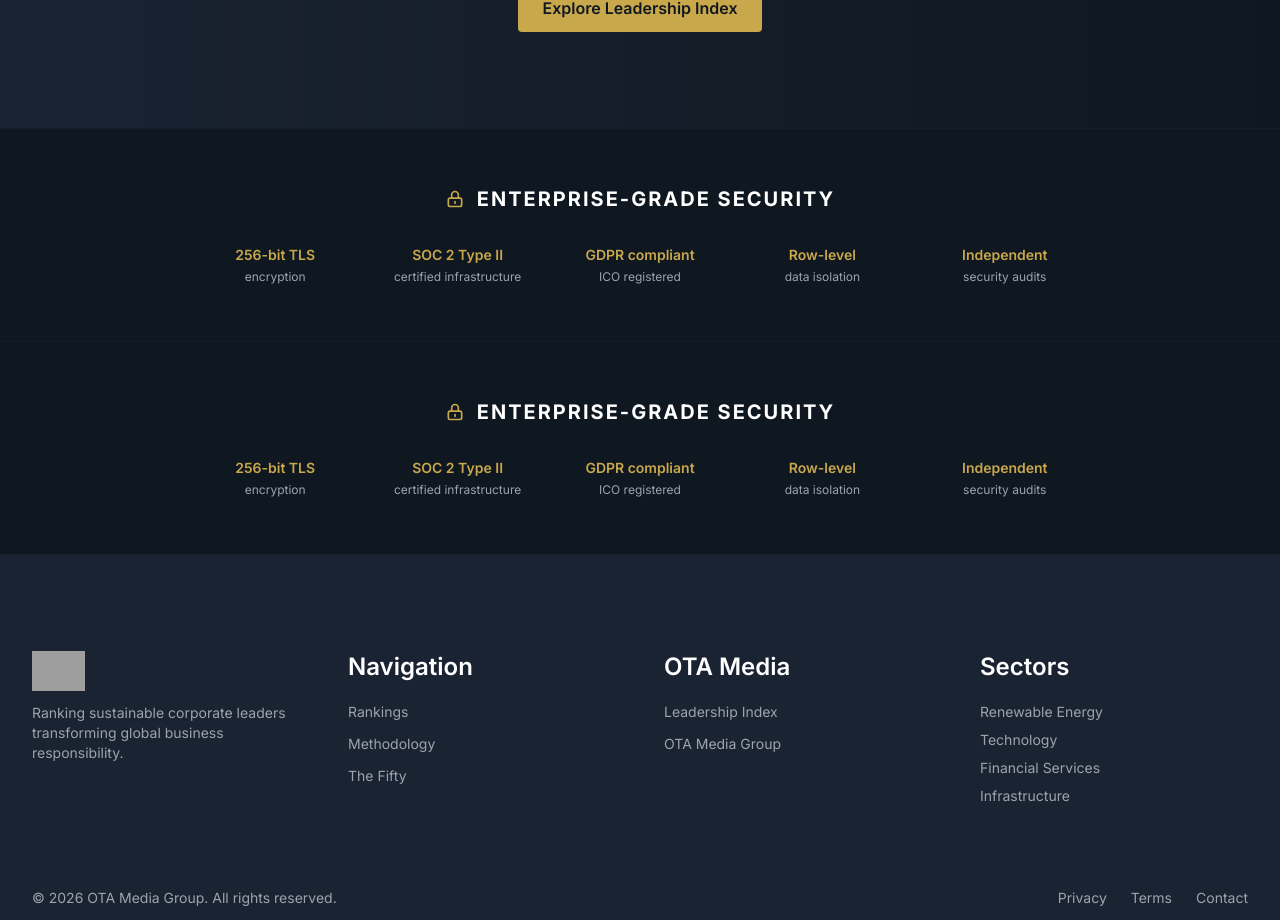
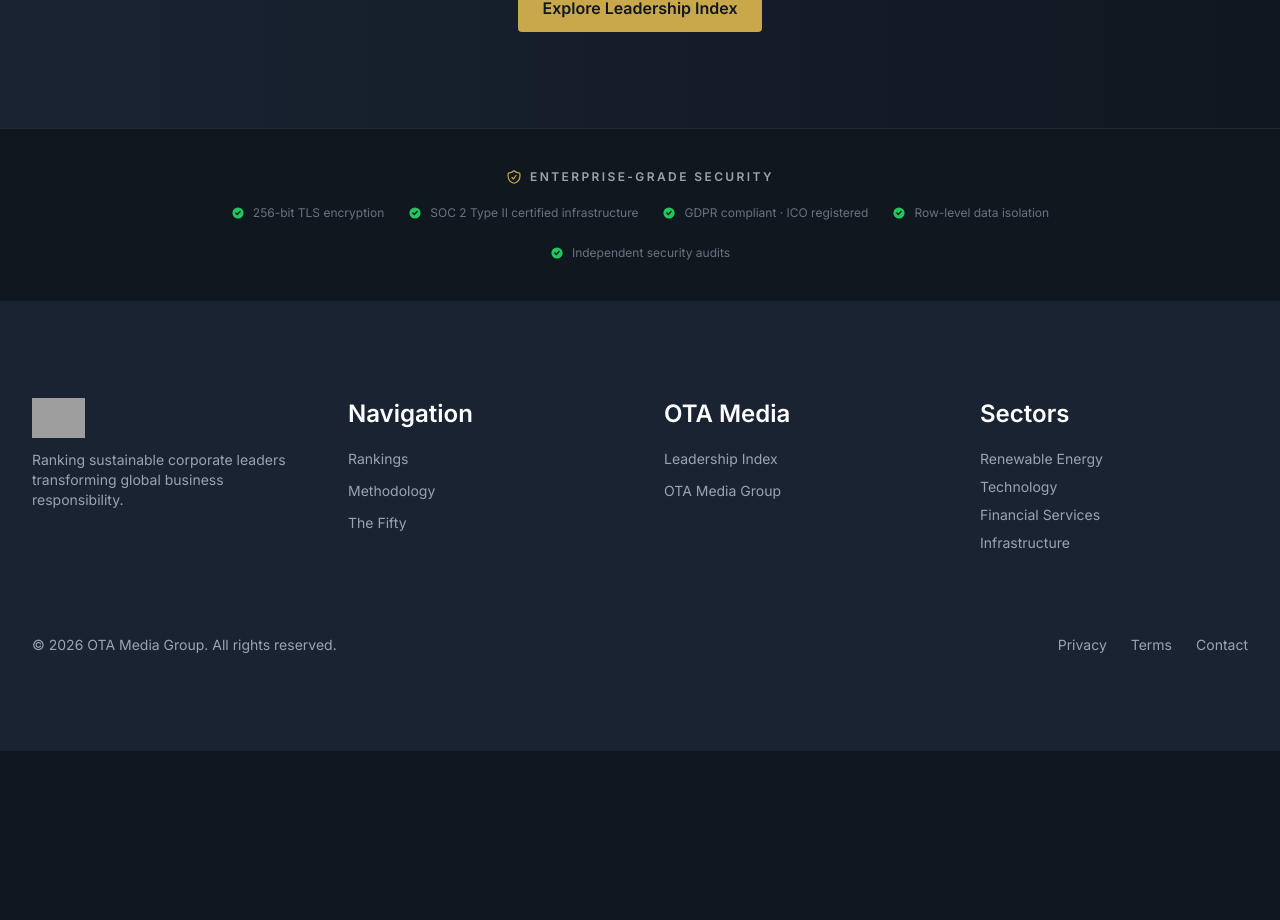
Before and after one commit to otamediagroup/global-100, a Next.js app: page / in a window 1280 px wide. Shown: the part 11080-12000 px from the top of the page. After the commit the page ends 11831 px from the top, so only its background shows below. Built offline with nearby package versions, Linux system fonts and the light colour scheme; grey boxes are pictures that could not be loaded.

Commit message:
Replace duplicate security banners with single TrustBar matching LI/Fifty branding

```diff
--- a/src/app/page.tsx
+++ b/src/app/page.tsx
@@ -210,78 +210,38 @@ export default function Home() {
         </div>
       </section>
 
-      {/* Enterprise Security Banner */}
-      <section className="py-10 md:py-14 border-t border-navy/50 bg-dark">
-        <div className="container-custom">
-          <div className="text-center mb-8">
-            <div className="flex items-center justify-center gap-3 mb-3">
-              <svg className="w-5 h-5 text-gold" fill="none" viewBox="0 0 24 24" stroke="currentColor" strokeWidth={2}>
-                <path strokeLinecap="round" strokeLinejoin="round" d="M12 15v2m-6 4h12a2 2 0 002-2v-6a2 2 0 00-2-2H6a2 2 0 00-2 2v6a2 2 0 002 2zm10-10V7a4 4 0 00-8 0v4h8z" />
-              </svg>
-              <h3 className="text-lg md:text-xl font-bold tracking-widest uppercase text-white">
-                Enterprise-Grade Security
-              </h3>
-            </div>
+      {/* Trust Bar - Enterprise Security (matches Leadership Index / The Fifty) */}
+      <section className="border-t border-gray-700/50 bg-dark/80 py-10 px-6">
+        <div className="max-w-4xl mx-auto text-center space-y-5">
+          <div className="flex items-center justify-center gap-2">
+            <svg className="w-4 h-4 text-gold" fill="none" viewBox="0 0 24 24" strokeWidth={1.8} stroke="currentColor">
+              <path strokeLinecap="round" strokeLinejoin="round" d="M9 12.75L11.25 15 15 9.75m-3-7.036A11.959 11.959 0 013.598 6 11.99 11.99 0 003 9.749c0 5.592 3.824 10.29 9 11.623 5.176-1.332 9-6.03 9-11.622 0-1.31-.21-2.571-.598-3.751h-.152c-3.196 0-6.1-1.248-8.25-3.285z" />
+            </svg>
+            <p className="text-xs font-semibold tracking-[0.2em] uppercase text-gray-400">
+              Enterprise-Grade Security
+            </p>
           </div>
-          <div className="grid grid-cols-2 md:grid-cols-5 gap-6 md:gap-4 max-w-4xl mx-auto text-center">
-            <div>
-              <p className="text-sm font-semibold text-gold mb-1">256-bit TLS</p>
-              <p className="text-xs text-gray-400">encryption</p>
-            </div>
-            <div>
-              <p className="text-sm font-semibold text-gold mb-1">SOC 2 Type II</p>
-              <p className="text-xs text-gray-400">certified infrastructure</p>
-            </div>
-            <div>
-              <p className="text-sm font-semibold text-gold mb-1">GDPR compliant</p>
-              <p className="text-xs text-gray-400">ICO registered</p>
-            </div>
-            <div>
-              <p className="text-sm font-semibold text-gold mb-1">Row-level</p>
-              <p className="text-xs text-gray-400">data isolation</p>
-            </div>
-            <div className="col-span-2 md:col-span-1">
-              <p className="text-sm font-semibold text-gold mb-1">Independent</p>
-              <p className="text-xs text-gray-400">security audits</p>
-            </div>
-          </div>
-        </div>
-      </section>
-
-      {/* Enterprise Security Banner */}
-      <section className="py-10 md:py-14 border-t border-navy/50 bg-dark">
-        <div className="container-custom">
-          <div className="text-center mb-8">
-            <div className="flex items-center justify-center gap-3 mb-3">
-              <svg className="w-5 h-5 text-gold" fill="none" viewBox="0 0 24 24" stroke="currentColor" strokeWidth={2}>
-                <path strokeLinecap="round" strokeLinejoin="round" d="M12 15v2m-6 4h12a2 2 0 002-2v-6a2 2 0 00-2-2H6a2 2 0 00-2 2v6a2 2 0 002 2zm10-10V7a4 4 0 00-8 0v4h8z" />
-              </svg>
-              <h3 className="text-lg md:text-xl font-bold tracking-widest uppercase text-white">
-                Enterprise-Grade Security
-              </h3>
-            </div>
-          </div>
-          <div className="grid grid-cols-2 md:grid-cols-5 gap-6 md:gap-4 max-w-4xl mx-auto text-center">
-            <div>
-              <p className="text-sm font-semibold text-gold mb-1">256-bit TLS</p>
-              <p className="text-xs text-gray-400">encryption</p>
-            </div>
-            <div>
-              <p className="text-sm font-semibold text-gold mb-1">SOC 2 Type II</p>
-              <p className="text-xs text-gray-400">certified infrastructure</p>
-            </div>
-            <div>
-              <p className="text-sm font-semibold text-gold mb-1">GDPR compliant</p>
-              <p className="text-xs text-gray-400">ICO registered</p>
-            </div>
-            <div>
-              <p className="text-sm font-semibold text-gold mb-1">Row-level</p>
-              <p className="text-xs text-gray-400">data isolation</p>
-            </div>
-            <div className="col-span-2 md:col-span-1">
-              <p className="text-sm font-semibold text-gold mb-1">Independent</p>
-              <p className="text-xs text-gray-400">security audits</p>
-            </div>
+          <div className="flex flex-wrap items-center justify-center gap-4 sm:gap-6">
+            <span className="flex items-center gap-2 text-xs text-gray-500">
+              <svg className="w-3.5 h-3.5 flex-shrink-0" style={{ color: '#22c55e' }} fill="currentColor" viewBox="0 0 20 20"><path fillRule="evenodd" d="M10 18a8 8 0 100-16 8 8 0 000 16zm3.707-9.293a1 1 0 00-1.414-1.414L9 10.586 7.707 9.293a1 1 0 00-1.414 1.414l2 2a1 1 0 001.414 0l4-4z" clipRule="evenodd" /></svg>
+              256-bit TLS encryption
+            </span>
+            <span className="flex items-center gap-2 text-xs text-gray-500">
+              <svg className="w-3.5 h-3.5 flex-shrink-0" style={{ color: '#22c55e' }} fill="currentColor" viewBox="0 0 20 20"><path fillRule="evenodd" d="M10 18a8 8 0 100-16 8 8 0 000 16zm3.707-9.293a1 1 0 00-1.414-1.414L9 10.586 7.707 9.293a1 1 0 00-1.414 1.414l2 2a1 1 0 001.414 0l4-4z" clipRule="evenodd" /></svg>
+              SOC 2 Type II certified infrastructure
+            </span>
+            <span className="flex items-center gap-2 text-xs text-gray-500">
+              <svg className="w-3.5 h-3.5 flex-shrink-0" style={{ color: '#22c55e' }} fill="currentColor" viewBox="0 0 20 20"><path fillRule="evenodd" d="M10 18a8 8 0 100-16 8 8 0 000 16zm3.707-9.293a1 1 0 00-1.414-1.414L9 10.586 7.707 9.293a1 1 0 00-1.414 1.414l2 2a1 1 0 001.414 0l4-4z" clipRule="evenodd" /></svg>
+              GDPR compliant · ICO registered
+            </span>
+            <span className="flex items-center gap-2 text-xs text-gray-500">
+              <svg className="w-3.5 h-3.5 flex-shrink-0" style={{ color: '#22c55e' }} fill="currentColor" viewBox="0 0 20 20"><path fillRule="evenodd" d="M10 18a8 8 0 100-16 8 8 0 000 16zm3.707-9.293a1 1 0 00-1.414-1.414L9 10.586 7.707 9.293a1 1 0 00-1.414 1.414l2 2a1 1 0 001.414 0l4-4z" clipRule="evenodd" /></svg>
+              Row-level data isolation
+            </span>
+            <span className="flex items-center gap-2 text-xs text-gray-500">
+              <svg className="w-3.5 h-3.5 flex-shrink-0" style={{ color: '#22c55e' }} fill="currentColor" viewBox="0 0 20 20"><path fillRule="evenodd" d="M10 18a8 8 0 100-16 8 8 0 000 16zm3.707-9.293a1 1 0 00-1.414-1.414L9 10.586 7.707 9.293a1 1 0 00-1.414 1.414l2 2a1 1 0 001.414 0l4-4z" clipRule="evenodd" /></svg>
+              Independent security audits
+            </span>
           </div>
         </div>
       </section>
```
